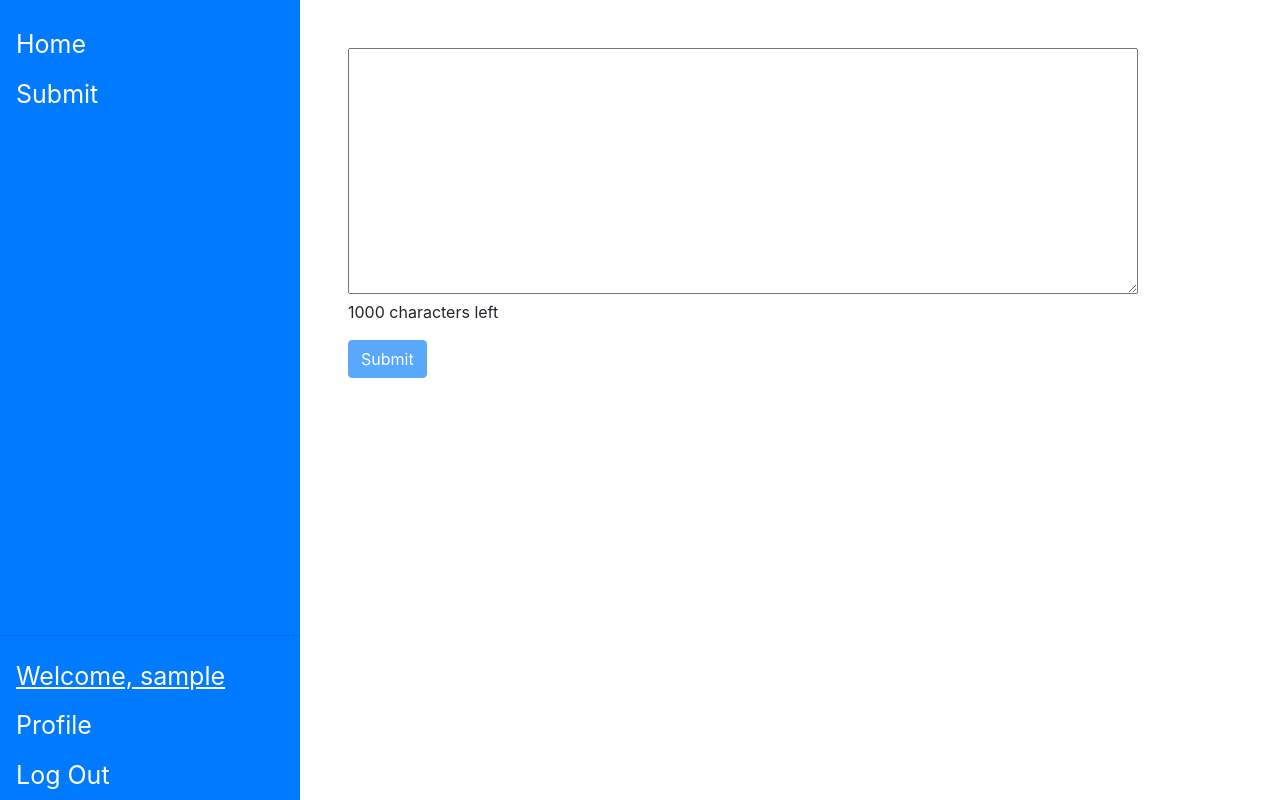
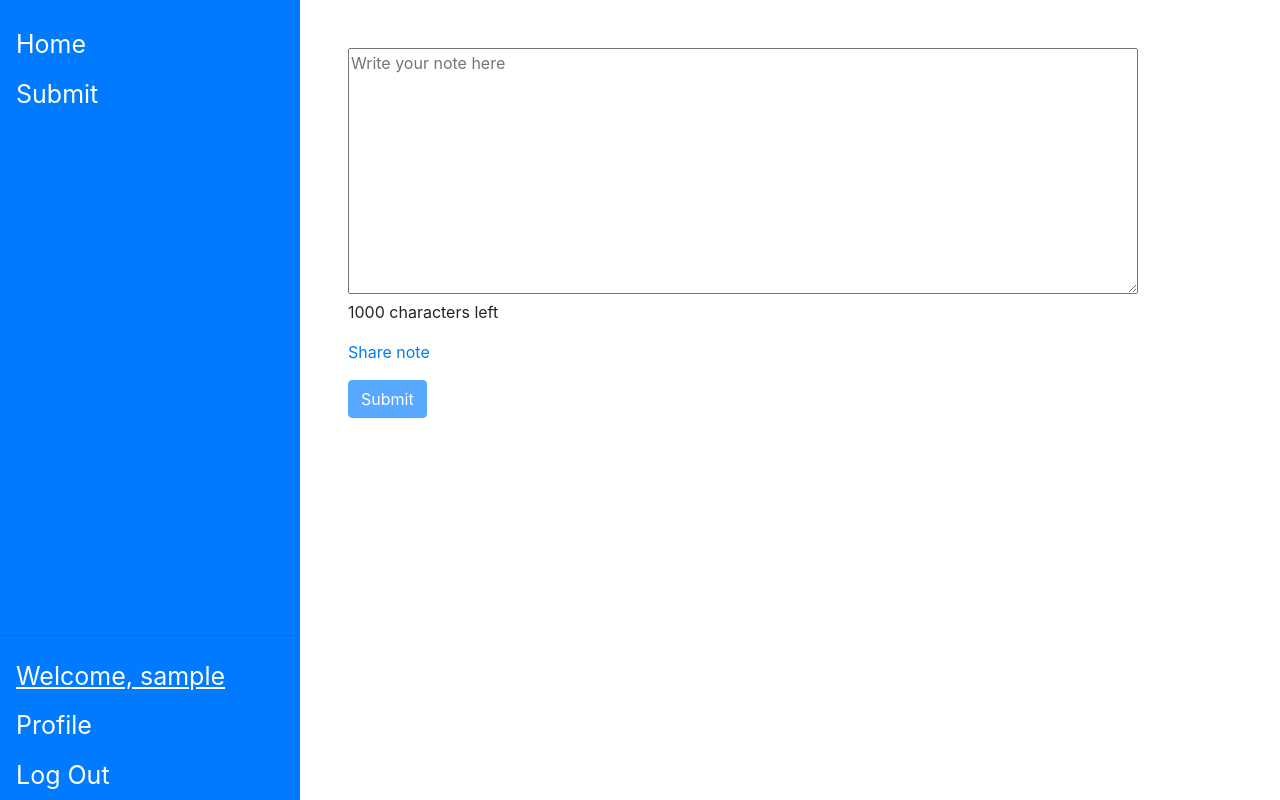
Before and after one commit to adamjoer/cs50-project, a Flask app: page /submit in a window 1280 px wide. Run offline with Flask 2, Linux system fonts and the light colour scheme; the visitor is signed in with stand-in values (Sample User, id 1); some libraries are stand-ins or nearby versions.

Commit message:
Implemented share function

```diff
--- a/templates/submit.html
+++ b/templates/submit.html
@@ -6,17 +6,23 @@
 {% endblock %}
 
 {% block main %}
+    <script src=""></script>
     <form action="/submit" method="POST">
         <div class="form-group">
-            <textarea name="textbox" id="textbox" cols="75" rows="10"></textarea>
+            <textarea name="textbox" id="textbox" placeholder="Write your note here" cols="75" rows="10"></textarea>
             <div id="count">
                 <p>1000 characters left</p>
             </div>
         </div>
+        <div class="form-group">
+            <a id="sharebutton" href="#" onclick="shareNote('sharebutton', 'shareform'); return false">Share note</a>
+            <div id="shareform" style="display: none;">
+                <input autocomplete="off" autofocus class="form-control" name="share" id="share" placeholder="Share your note" type="text" maxlength="50">
+                <label for="share">Write the username of the profile you want to share this note with. If you want to share with several profiles, write each username seperated by a space.</label>
+            </div>
+        </div>
         <button class="btn btn-primary" type="submit" id="submit">Submit</button>
     </form>
+    <script src="/static/js/textbox.js"></script>
+    <script src="/static/js/shareNote.js"></script>
 {% endblock %}
-
-{% block script %}
-    <script src="/static/js/textbox.js"></script>
-{% endblock %}
```
